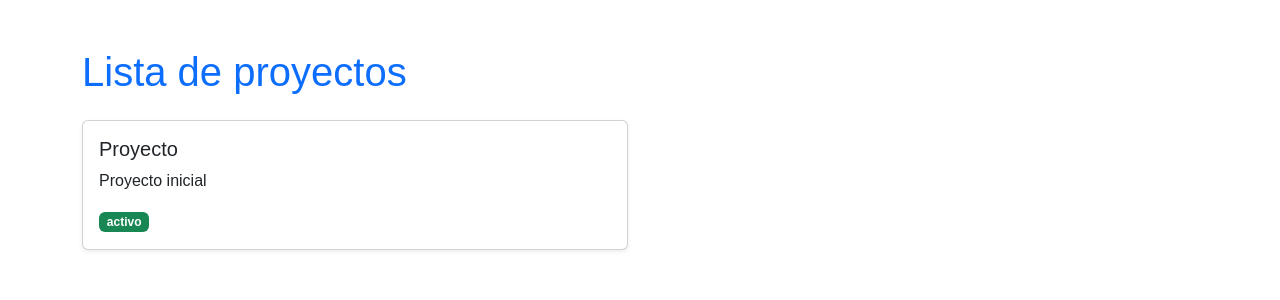
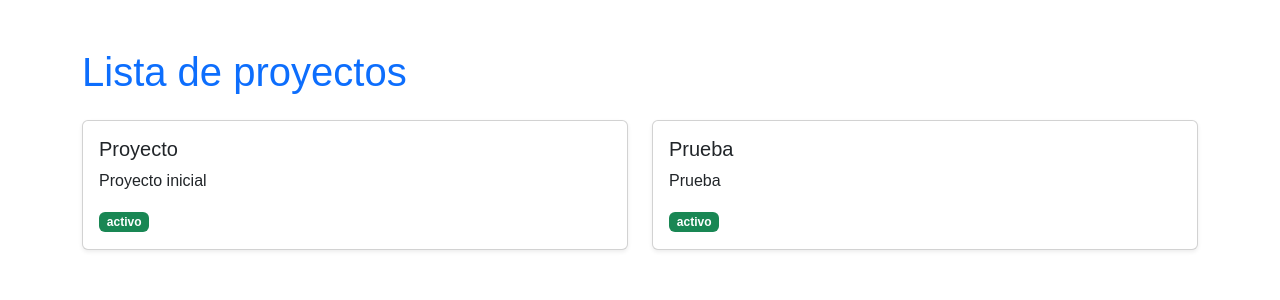
Before and after one commit to LisandroBerdugo/DPSPrimerProyecto, a Next.js app: page / in a window 1280 px wide. Shown: the top 300 px of the page. Built offline with nearby package versions, Linux system fonts and the light colour scheme; data requests are answered from the project's data file.

Commit message:
Aun no funciona boton eliminar

```diff
--- a/db.json
+++ b/db.json
@@ -15,7 +15,7 @@
       "role": "usuario"
     },
     {
-      "id": "c7f8",
+      "id": "3",
       "name": "Lisandro",
       "email": "lisanro1995@gmail.com",
       "password": "Prueba1",
@@ -29,6 +29,13 @@
       "description": "Proyecto inicial",
       "status": "activo",
       "managerId": 1
+    },
+    {
+      "id": "f008",
+      "name": "Prueba",
+      "description": "Prueba",
+      "status": "activo",
+      "managerId": "3"
     }
   ],
   "tasks": [
--- a/src/context/AuthContext.js
+++ b/src/context/AuthContext.js
@@ -6,20 +6,35 @@ import api from "../services/api";
 const AuthContext = createContext();
 
 export function AuthProvider({ children }) {
-  const [user, setUser] = useState(null);
+  const [user, setUser] = useState(() => {
+    if (typeof window === "undefined") return null;
+
+    const savedUser = localStorage.getItem("user");
+    return savedUser ? JSON.parse(savedUser) : null;
+  });
+
   const [loading, setLoading] = useState(true);
 
   useEffect(() => {
-    const savedUser = localStorage.getItem("user");
-    if (savedUser) {
-      setUser(JSON.parse(savedUser));
-    }
     setLoading(false);
   }, []);
 
   const login = async (email, password) => {
-    const response = await api.get(`/users?email=${email}&password=${password}`);
-    const foundUser = response.data[0];
+    const cleanEmail = email.trim().toLowerCase();
+    const cleanPassword = password.trim();
+
+    const response = await api.get("/users");
+    const users = response.data;
+
+    console.log("Todos los usuarios:", users);
+
+    const foundUser = users.find(
+      (u) =>
+        u.email?.trim().toLowerCase() === cleanEmail &&
+        u.password?.trim() === cleanPassword
+    );
+
+    console.log("Usuario encontrado:", foundUser);
 
     if (!foundUser) {
       throw new Error("Correo o contraseña incorrectos");
@@ -31,14 +46,27 @@ export function AuthProvider({ children }) {
   };
 
   const register = async (newUser) => {
-    const checkUser = await api.get(`/users?email=${newUser.email}`);
+    const cleanUser = {
+      ...newUser,
+      name: newUser.name.trim(),
+      email: newUser.email.trim().toLowerCase(),
+      password: newUser.password.trim(),
+      role: newUser.role,
+    };
 
-    if (checkUser.data.length > 0) {
+    const response = await api.get("/users");
+    const users = response.data;
+
+    const existingUser = users.find(
+      (u) => u.email?.trim().toLowerCase() === cleanUser.email
+    );
+
+    if (existingUser) {
       throw new Error("Ya existe un usuario con ese correo");
     }
 
-    const response = await api.post("/users", newUser);
-    return response.data;
+    const registerResponse = await api.post("/users", cleanUser);
+    return registerResponse.data;
   };
 
   const logout = () => {
--- a/src/services/projectService.js
+++ b/src/services/projectService.js
@@ -4,3 +4,12 @@ export const getProjects = async () => {
   const response = await api.get("/projects");
   return response.data;
 };
+
+export const createProject = async (project) => {
+  const response = await api.post("/projects", project);
+  return response.data;
+};
+
+export const deleteProject = async (id) => {
+  await api.delete(`/projects/${id}`);
+};
```
Also changed, not shown: src/app/projects/page.js (+99 -10 lines).
